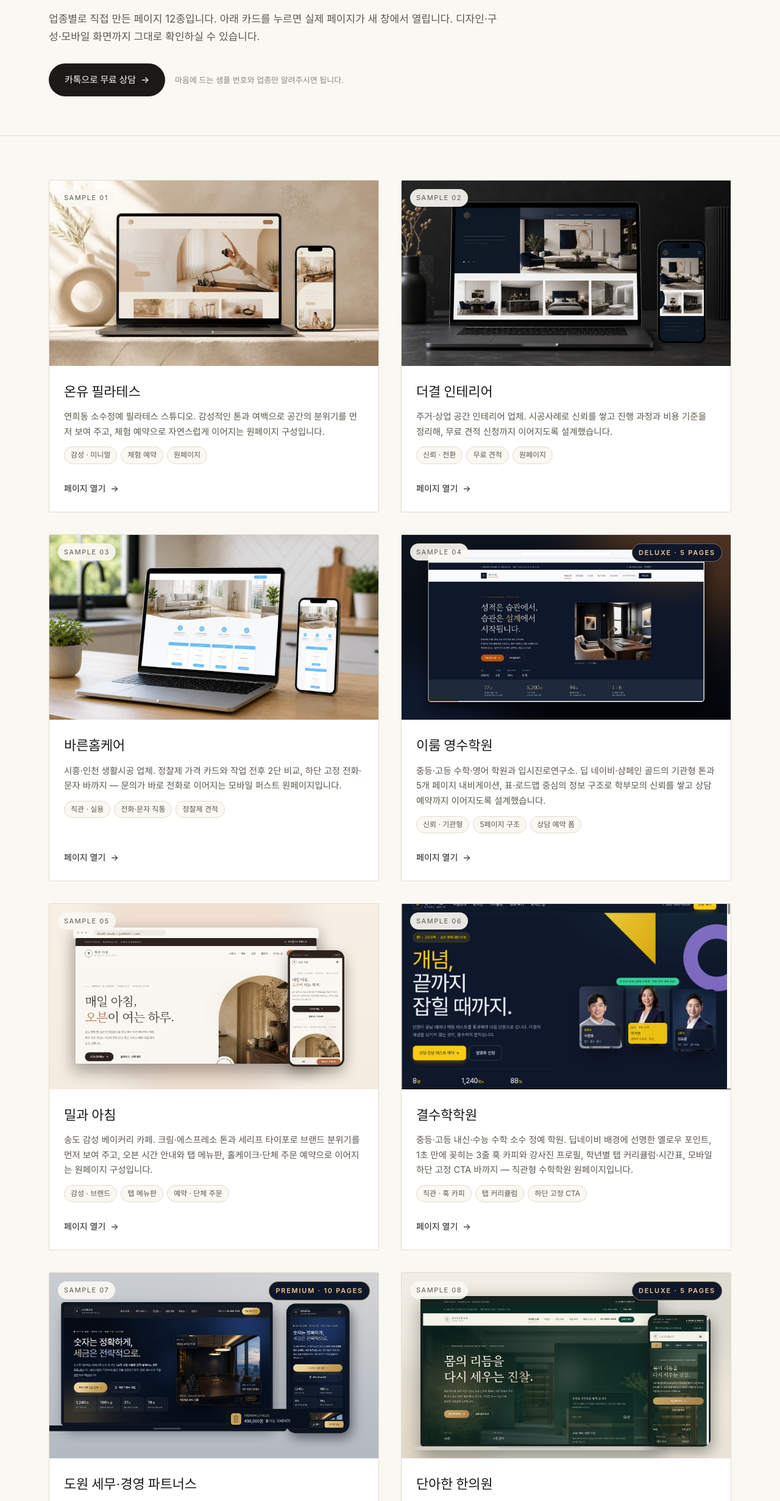
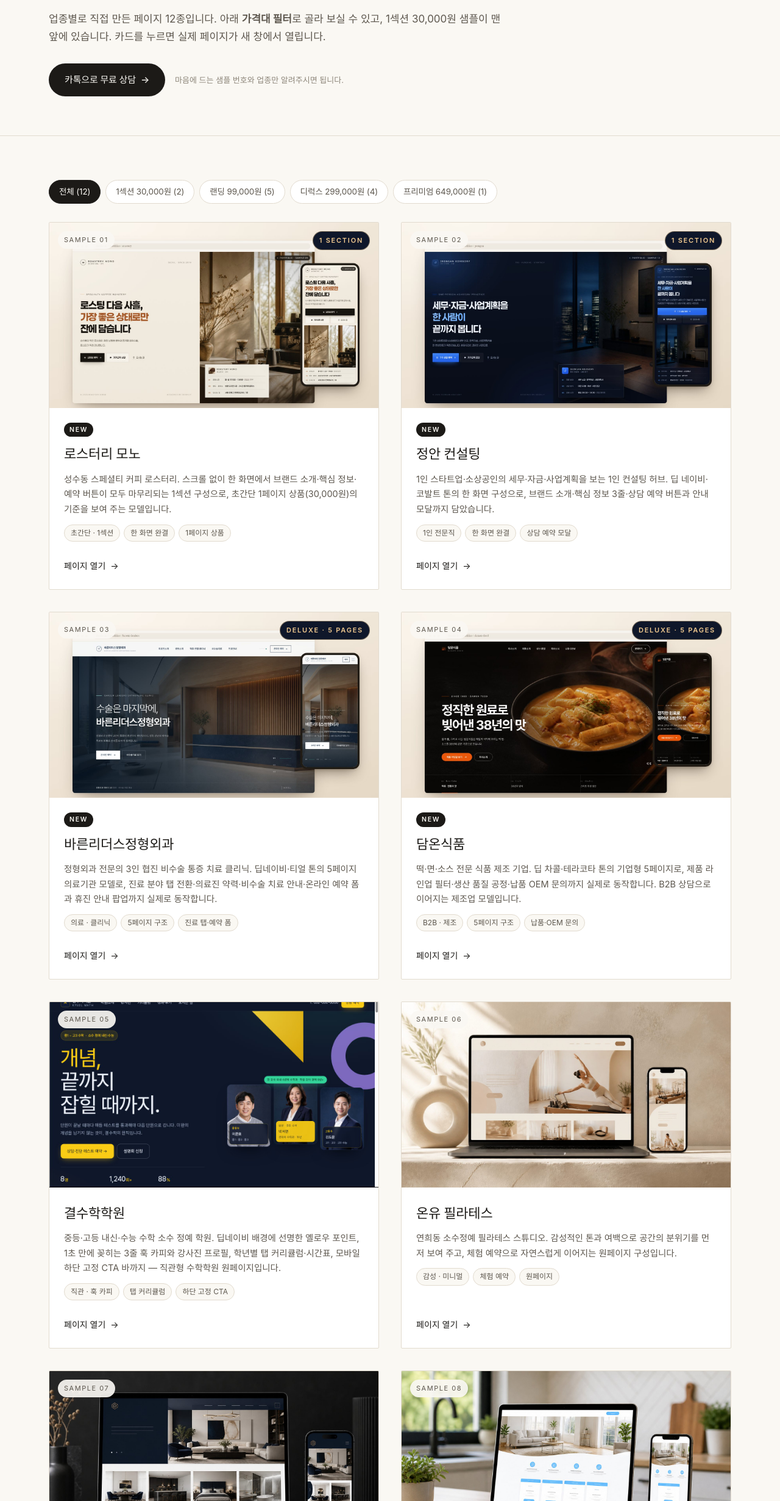
Before and after one commit to eunbi061800-lgtm/portfolio, a plain HTML site: page index.html in a window 1280 px wide. Shown: the part 339-2800 px from the top of the page at 61% size. Drawn offline with Linux system fonts and the light colour scheme; a web font is replaced by a local one.

Commit message:
Portfolio: price-tier filter tabs, new 4 samples moved to front (SAMPLE 01-04)

```diff
--- a/index.html
+++ b/index.html
@@ -102,6 +102,28 @@
   .go::after{content:"→";transition:transform .3s ease}
   .card:hover .go::after{transform:translateX(4px)}
 
+  /* ---------- 가격대 필터 ---------- */
+  .filters{display:flex;flex-wrap:wrap;gap:8px;margin-bottom:clamp(22px,3vw,30px)}
+  .filters button{
+    font-family:var(--sans);font-size:13.5px;letter-spacing:-.01em;line-height:1.4;
+    padding:9px 16px;border-radius:999px;border:1px solid var(--line);
+    background:#fff;color:var(--ink-soft);cursor:pointer;
+    transition:background .25s ease,color .25s ease,border-color .25s ease;
+  }
+  .filters button:hover{border-color:#d3cab9;color:var(--ink)}
+  .filters button[aria-selected="true"]{background:var(--ink);border-color:var(--ink);color:var(--paper)}
+  .card[hidden]{display:none}
+  .chip-new{
+    align-self:flex-start;
+    font-size:10.5px;letter-spacing:.16em;font-weight:600;
+    padding:3px 9px;border-radius:999px;
+    background:var(--ink);color:var(--paper);
+  }
+  @media (max-width:640px){
+    .filters{gap:6px}
+    .filters button{padding:8px 12px;font-size:12.5px}
+  }
+
   /* ---------- 상담 CTA ---------- */
   .top-right{display:flex;align-items:center;gap:18px;flex-wrap:wrap;justify-content:flex-end}
   .top-home{font-size:12px;letter-spacing:.08em;color:var(--ink-soft);border-bottom:1px solid var(--line);padding-bottom:2px;transition:color .3s ease,border-color .3s ease}
@@ -162,8 +184,8 @@
       <p class="eyebrow">Sample Works</p>
       <h1>소상공인·1인 브랜드를 위한<br>홈페이지 제작 샘플</h1>
       <p class="lede">
-        업종별로 직접 만든 페이지 12종입니다. 아래 카드를 누르면 실제 페이지가 새 창에서 열립니다.
-        디자인·구성·모바일 화면까지 그대로 확인하실 수 있습니다.
+        업종별로 직접 만든 페이지 12종입니다. 아래 <strong>가격대 필터</strong>로 골라 보실 수 있고,
+        1섹션 30,000원 샘플이 맨 앞에 있습니다. 카드를 누르면 실제 페이지가 새 창에서 열립니다.
       </p>
       <div class="intro-cta">
         <a class="btn-kakao" href="https://open.kakao.com/o/sUJMxbYi" target="_blank" rel="noopener">카톡으로 무료 상담</a>
@@ -174,12 +196,103 @@
 
   <section class="works" aria-label="제작 샘플">
     <div class="wrap">
+      <div class="filters" role="tablist" aria-label="가격대별 포트폴리오 필터">
+        <button type="button" role="tab" aria-selected="true" data-filter="all">전체 (12)</button>
+        <button type="button" role="tab" aria-selected="false" data-filter="mini">1섹션 30,000원 (2)</button>
+        <button type="button" role="tab" aria-selected="false" data-filter="landing">랜딩 99,000원 (5)</button>
+        <button type="button" role="tab" aria-selected="false" data-filter="deluxe">디럭스 299,000원 (4)</button>
+        <button type="button" role="tab" aria-selected="false" data-filter="premium">프리미엄 649,000원 (1)</button>
+      </div>
+
       <div class="work-grid">
 
-        <a class="card" href="pilates/" target="_blank" rel="noopener">
+        <a class="card" href="roastery/" target="_blank" rel="noopener" data-category="mini">
+          <div class="thumb">
+            <img src="assets/img/mockup-roastery.jpg" alt="로스터리 모노 1섹션 랜딩 페이지를 브라우저와 휴대폰 화면으로 보여 주는 목업" width="1672" height="941">
+            <span>SAMPLE 01</span>
+            <span class="badge-deluxe">1 SECTION</span>
+          </div>
+          <div class="card-body">
+            <span class="chip-new">NEW</span>
+            <h2>로스터리 모노</h2>
+            <p>성수동 스페셜티 커피 로스터리. 스크롤 없이 한 화면에서 브랜드 소개·핵심 정보·예약 버튼이 모두 마무리되는 1섹션 구성으로, 초간단 1페이지 상품(30,000원)의 기준을 보여 주는 모델입니다.</p>
+            <div class="tags">
+              <b>초간단 · 1섹션</b><b>한 화면 완결</b><b>1페이지 상품</b>
+            </div>
+            <span class="go">페이지 열기</span>
+          </div>
+        </a>
+
+        <a class="card" href="jeongan/" target="_blank" rel="noopener" data-category="mini">
+          <div class="thumb">
+            <img src="assets/img/mockup-jeongan.jpg" alt="정안 컨설팅 1섹션 랜딩페이지를 브라우저와 휴대폰 화면으로 보여 주는 목업" width="1672" height="941">
+            <span>SAMPLE 02</span>
+            <span class="badge-deluxe">1 SECTION</span>
+          </div>
+          <div class="card-body">
+            <span class="chip-new">NEW</span>
+            <h2>정안 컨설팅</h2>
+            <p>1인 스타트업·소상공인의 세무·자금·사업계획을 보는 1인 컨설팅 허브. 딥 네이비·코발트 톤의 한 화면 구성으로, 브랜드 소개·핵심 정보 3줄·상담 예약 버튼과 안내 모달까지 담았습니다.</p>
+            <div class="tags">
+              <b>1인 전문직</b><b>한 화면 완결</b><b>상담 예약 모달</b>
+            </div>
+            <span class="go">페이지 열기</span>
+          </div>
+        </a>
+
+        <a class="card" href="bareun-leaders/" target="_blank" rel="noopener" data-category="deluxe">
+          <div class="thumb">
+            <img src="assets/img/mockup-bareun-leaders.jpg" alt="바른리더스정형외과 5페이지를 브라우저와 휴대폰 화면으로 보여 주는 목업" width="1672" height="941">
+            <span>SAMPLE 03</span>
+            <span class="badge-deluxe">DELUXE · 5 PAGES</span>
+          </div>
+          <div class="card-body">
+            <span class="chip-new">NEW</span>
+            <h2>바른리더스정형외과</h2>
+            <p>정형외과 전문의 3인 협진 비수술 통증 치료 클리닉. 딥네이비·티얼 톤의 5페이지 의료기관 모델로, 진료 분야 탭 전환·의료진 약력·비수술 치료 안내·온라인 예약 폼과 휴진 안내 팝업까지 실제로 동작합니다.</p>
+            <div class="tags">
+              <b>의료 · 클리닉</b><b>5페이지 구조</b><b>진료 탭·예약 폼</b>
+            </div>
+            <span class="go">페이지 열기</span>
+          </div>
+        </a>
+
+        <a class="card" href="damon-food/" target="_blank" rel="noopener" data-category="deluxe">
+          <div class="thumb">
+            <img src="assets/img/mockup-damon-food.jpg" alt="담온식품 메인 페이지를 브라우저와 휴대폰 화면으로 보여 주는 목업" width="1672" height="941">
+            <span>SAMPLE 04</span>
+            <span class="badge-deluxe">DELUXE · 5 PAGES</span>
+          </div>
+          <div class="card-body">
+            <span class="chip-new">NEW</span>
+            <h2>담온식품</h2>
+            <p>떡·면·소스 전문 식품 제조 기업. 딥 차콜·테라코타 톤의 기업형 5페이지로, 제품 라인업 필터·생산 품질 공정·납품 OEM 문의까지 실제로 동작합니다. B2B 상담으로 이어지는 제조업 모델입니다.</p>
+            <div class="tags">
+              <b>B2B · 제조</b><b>5페이지 구조</b><b>납품·OEM 문의</b>
+            </div>
+            <span class="go">페이지 열기</span>
+          </div>
+        </a>
+
+        <a class="card" href="math-academy/" target="_blank" rel="noopener" data-category="landing">
+          <div class="thumb">
+            <img src="assets/img/mockup-math.jpg" alt="결수학학원 메인 페이지 화면" width="1280" height="720">
+            <span>SAMPLE 05</span>
+          </div>
+          <div class="card-body">
+            <h2>결수학학원</h2>
+            <p>중등·고등 내신·수능 수학 소수 정예 학원. 딥네이비 배경에 선명한 옐로우 포인트, 1초 만에 꽂히는 3줄 훅 카피와 강사진 프로필, 학년별 탭 커리큘럼·시간표, 모바일 하단 고정 CTA 바까지 — 직관형 수학학원 원페이지입니다.</p>
+            <div class="tags">
+              <b>직관 · 훅 카피</b><b>탭 커리큘럼</b><b>하단 고정 CTA</b>
+            </div>
+            <span class="go">페이지 열기</span>
+          </div>
+        </a>
+
+        <a class="card" href="pilates/" target="_blank" rel="noopener" data-category="landing">
           <div class="thumb">
             <img src="assets/img/mockup-beauty.jpg" alt="온유 필라테스 페이지를 노트북과 휴대폰 화면으로 보여 주는 목업" width="1672" height="941">
-            <span>SAMPLE 01</span>
+            <span>SAMPLE 06</span>
           </div>
           <div class="card-body">
             <h2>온유 필라테스</h2>
@@ -191,10 +304,10 @@
           </div>
         </a>
 
-        <a class="card" href="interior/" target="_blank" rel="noopener">
+        <a class="card" href="interior/" target="_blank" rel="noopener" data-category="landing">
           <div class="thumb">
             <img src="assets/img/mockup-consulting.jpg" alt="더결 인테리어 페이지를 노트북과 휴대폰 화면으로 보여 주는 목업" width="1672" height="941">
-            <span>SAMPLE 02</span>
+            <span>SAMPLE 07</span>
           </div>
           <div class="card-body">
             <h2>더결 인테리어</h2>
@@ -206,10 +319,10 @@
           </div>
         </a>
 
-        <a class="card" href="cleaning/" target="_blank" rel="noopener">
+        <a class="card" href="cleaning/" target="_blank" rel="noopener" data-category="landing">
           <div class="thumb">
             <img src="assets/img/mockup-cleaning.jpg" alt="바른홈케어 페이지를 노트북과 휴대폰 화면으로 보여 주는 목업" width="1536" height="864">
-            <span>SAMPLE 03</span>
+            <span>SAMPLE 08</span>
           </div>
           <div class="card-body">
             <h2>바른홈케어</h2>
@@ -221,10 +334,25 @@
           </div>
         </a>
 
-        <a class="card" href="academy/" target="_blank" rel="noopener">
+        <a class="card" href="cafe/" target="_blank" rel="noopener" data-category="landing">
+          <div class="thumb">
+            <img src="assets/img/mockup-cafe.jpg" alt="밀과 아침 카페 페이지를 PC 브라우저와 휴대폰 화면으로 보여 주는 목업" width="1672" height="941">
+            <span>SAMPLE 09</span>
+          </div>
+          <div class="card-body">
+            <h2>밀과 아침</h2>
+            <p>송도 감성 베이커리 카페. 크림·에스프레소 톤과 세리프 타이포로 브랜드 분위기를 먼저 보여 주고, 오븐 시간 안내와 탭 메뉴판, 홀케이크·단체 주문 예약으로 이어지는 원페이지 구성입니다.</p>
+            <div class="tags">
+              <b>감성 · 브랜드</b><b>탭 메뉴판</b><b>예약 · 단체 주문</b>
+            </div>
+            <span class="go">페이지 열기</span>
+          </div>
+        </a>
+
+        <a class="card" href="academy/" target="_blank" rel="noopener" data-category="deluxe">
           <div class="thumb">
             <img src="assets/img/mockup-academy.jpg" alt="이룸 영수학원 메인 페이지 화면" width="1672" height="941">
-            <span>SAMPLE 04</span>
+            <span>SAMPLE 10</span>
             <span class="badge-deluxe">DELUXE · 5 PAGES</span>
           </div>
           <div class="card-body">
@@ -237,56 +365,10 @@
           </div>
         </a>
 
-        <a class="card" href="cafe/" target="_blank" rel="noopener">
-          <div class="thumb">
-            <img src="assets/img/mockup-cafe.jpg" alt="밀과 아침 카페 페이지를 PC 브라우저와 휴대폰 화면으로 보여 주는 목업" width="1672" height="941">
-            <span>SAMPLE 05</span>
-          </div>
-          <div class="card-body">
-            <h2>밀과 아침</h2>
-            <p>송도 감성 베이커리 카페. 크림·에스프레소 톤과 세리프 타이포로 브랜드 분위기를 먼저 보여 주고, 오븐 시간 안내와 탭 메뉴판, 홀케이크·단체 주문 예약으로 이어지는 원페이지 구성입니다.</p>
-            <div class="tags">
-              <b>감성 · 브랜드</b><b>탭 메뉴판</b><b>예약 · 단체 주문</b>
-            </div>
-            <span class="go">페이지 열기</span>
-          </div>
-        </a>
-
-        <a class="card" href="math-academy/" target="_blank" rel="noopener">
-          <div class="thumb">
-            <img src="assets/img/mockup-math.jpg" alt="결수학학원 메인 페이지 화면" width="1280" height="720">
-            <span>SAMPLE 06</span>
-          </div>
-          <div class="card-body">
-            <h2>결수학학원</h2>
-            <p>중등·고등 내신·수능 수학 소수 정예 학원. 딥네이비 배경에 선명한 옐로우 포인트, 1초 만에 꽂히는 3줄 훅 카피와 강사진 프로필, 학년별 탭 커리큘럼·시간표, 모바일 하단 고정 CTA 바까지 — 직관형 수학학원 원페이지입니다.</p>
-            <div class="tags">
-              <b>직관 · 훅 카피</b><b>탭 커리큘럼</b><b>하단 고정 CTA</b>
-            </div>
-            <span class="go">페이지 열기</span>
-          </div>
-        </a>
-
-        <a class="card" href="tax-advisory/" target="_blank" rel="noopener">
-          <div class="thumb">
-            <img src="assets/img/mockup-tax.jpg" alt="도원 세무·경영 파트너스 프리미엄 10페이지를 노트북과 휴대폰 화면으로 보여 주는 목업" width="1672" height="941">
-            <span>SAMPLE 07</span>
-            <span class="badge-deluxe">PREMIUM · 10 PAGES</span>
-          </div>
-          <div class="card-body">
-            <h2>도원 세무·경영 파트너스</h2>
-            <p>세무·경영 컨설팅 법인을 위한 10페이지 프리미엄 모델. 기장료·법인전환 절세 계산기, 성공 사례 필터와 상세 모달, 월별 세무 캘린더, 실시간 검색 자료실, FAQ 아코디언까지 실제로 동작합니다. 다크네이비·골드 톤과 카운팅·스크롤 모션으로 신뢰감을 설계했습니다.</p>
-            <div class="tags">
-              <b>프리미엄 · 10페이지</b><b>기장료 계산기</b><b>사례·칼럼 모달</b>
-            </div>
-            <span class="go">페이지 열기</span>
-          </div>
-        </a>
-
-        <a class="card" href="clinic/" target="_blank" rel="noopener">
+        <a class="card" href="clinic/" target="_blank" rel="noopener" data-category="deluxe">
           <div class="thumb">
             <img src="assets/img/mockup-clinic.jpg" alt="단아한 한의원 5페이지를 노트북과 휴대폰 화면으로 보여 주는 목업" width="1672" height="941">
-            <span>SAMPLE 08</span>
+            <span>SAMPLE 11</span>
             <span class="badge-deluxe">DELUXE · 5 PAGES</span>
           </div>
           <div class="card-body">
@@ -299,70 +381,21 @@
           </div>
         </a>
 
-        <a class="card" href="roastery/" target="_blank" rel="noopener">
+        <a class="card" href="tax-advisory/" target="_blank" rel="noopener" data-category="premium">
           <div class="thumb">
-            <img src="assets/img/mockup-roastery.jpg" alt="로스터리 모노 1섹션 랜딩 페이지를 브라우저와 휴대폰 화면으로 보여 주는 목업" width="1672" height="941">
-            <span>SAMPLE 09</span>
-            <span class="badge-deluxe">1 SECTION</span>
+            <img src="assets/img/mockup-tax.jpg" alt="도원 세무·경영 파트너스 프리미엄 10페이지를 노트북과 휴대폰 화면으로 보여 주는 목업" width="1672" height="941">
+            <span>SAMPLE 12</span>
+            <span class="badge-deluxe">PREMIUM · 10 PAGES</span>
           </div>
           <div class="card-body">
-            <h2>로스터리 모노</h2>
-            <p>성수동 스페셜티 커피 로스터리. 스크롤 없이 한 화면에서 브랜드 소개·핵심 정보·예약 버튼이 모두 마무리되는 1섹션 구성으로, 초간단 1페이지 상품(30,000원)의 기준을 보여 주는 모델입니다.</p>
+            <h2>도원 세무·경영 파트너스</h2>
+            <p>세무·경영 컨설팅 법인을 위한 10페이지 프리미엄 모델. 기장료·법인전환 절세 계산기, 성공 사례 필터와 상세 모달, 월별 세무 캘린더, 실시간 검색 자료실, FAQ 아코디언까지 실제로 동작합니다. 다크네이비·골드 톤과 카운팅·스크롤 모션으로 신뢰감을 설계했습니다.</p>
             <div class="tags">
-              <b>초간단 · 1섹션</b><b>한 화면 완결</b><b>1페이지 상품</b>
+              <b>프리미엄 · 10페이지</b><b>기장료 계산기</b><b>사례·칼럼 모달</b>
             </div>
             <span class="go">페이지 열기</span>
           </div>
         </a>
-
-        <a class="card" href="damon-food/" target="_blank" rel="noopener">
-          <div class="thumb">
-            <img src="assets/img/mockup-damon-food.jpg" alt="담온식품 메인 페이지를 브라우저와 휴대폰 화면으로 보여 주는 목업" width="1672" height="941">
-            <span>SAMPLE 10</span>
-            <span class="badge-deluxe">DELUXE · 5 PAGES</span>
-          </div>
-          <div class="card-body">
-            <h2>담온식품</h2>
-            <p>떡·면·소스 전문 식품 제조 기업. 딥 차콜·테라코타 톤의 기업형 5페이지로, 제품 라인업 필터·생산 품질 공정·납품 OEM 문의까지 실제로 동작합니다. B2B 상담으로 이어지는 제조업 모델입니다.</p>
-            <div class="tags">
-              <b>B2B · 제조</b><b>5페이지 구조</b><b>납품·OEM 문의</b>
-            </div>
-            <span class="go">페이지 열기</span>
-          </div>
-        </a>
-
-        <a class="card" href="bareun-leaders/" target="_blank" rel="noopener">
-          <div class="thumb">
-            <img src="assets/img/mockup-bareun-leaders.jpg" alt="바른리더스정형외과 5페이지를 브라우저와 휴대폰 화면으로 보여 주는 목업" width="1672" height="941">
-            <span>SAMPLE 11</span>
-            <span class="badge-deluxe">DELUXE · 5 PAGES</span>
-          </div>
-          <div class="card-body">
-            <h2>바른리더스정형외과</h2>
-            <p>정형외과 전문의 3인 협진 비수술 통증 치료 클리닉. 딥네이비·티얼 톤의 5페이지 의료기관 모델로, 진료 분야 탭 전환·의료진 약력·비수술 치료 안내·온라인 예약 폼과 휴진 안내 팝업까지 실제로 동작합니다.</p>
-            <div class="tags">
-              <b>의료 · 클리닉</b><b>5페이지 구조</b><b>진료 탭·예약 폼</b>
-            </div>
-            <span class="go">페이지 열기</span>
-          </div>
-        </a>
-
-        <a class="card" href="jeongan/" target="_blank" rel="noopener">
-          <div class="thumb">
-            <img src="assets/img/mockup-jeongan.jpg" alt="정안 컨설팅 1섹션 랜딩페이지를 브라우저와 휴대폰 화면으로 보여 주는 목업" width="1672" height="941">
-            <span>SAMPLE 12</span>
-            <span class="badge-deluxe">1 SECTION</span>
-          </div>
-          <div class="card-body">
-            <h2>정안 컨설팅</h2>
-            <p>1인 스타트업·소상공인의 세무·자금·사업계획을 보는 1인 컨설팅 허브. 딥 네이비·코발트 톤의 한 화면 구성으로, 브랜드 소개·핵심 정보 3줄·상담 예약 버튼과 안내 모달까지 담았습니다.</p>
-            <div class="tags">
-              <b>1인 전문직</b><b>한 화면 완결</b><b>상담 예약 모달</b>
-            </div>
-            <span class="go">페이지 열기</span>
-          </div>
-        </a>
-
       </div>
     </div>
   </section>
@@ -391,5 +424,16 @@
   </div>
 </footer>
 
+<script>
+  const pfButtons = Array.from(document.querySelectorAll('.filters button'));
+  const pfCards = Array.from(document.querySelectorAll('.work-grid .card'));
+  function pfFilter(value) {
+    const valid = value === 'all' || pfCards.some(c => c.dataset.category === value);
+    const target = valid ? value : 'all';
+    pfButtons.forEach(b => b.setAttribute('aria-selected', b.dataset.filter === target ? 'true' : 'false'));
+    pfCards.forEach(c => { c.hidden = !(target === 'all' || c.dataset.category === target); });
+  }
+  pfButtons.forEach(b => b.addEventListener('click', () => pfFilter(b.dataset.filter)));
+</script>
 </body>
 </html>
```
